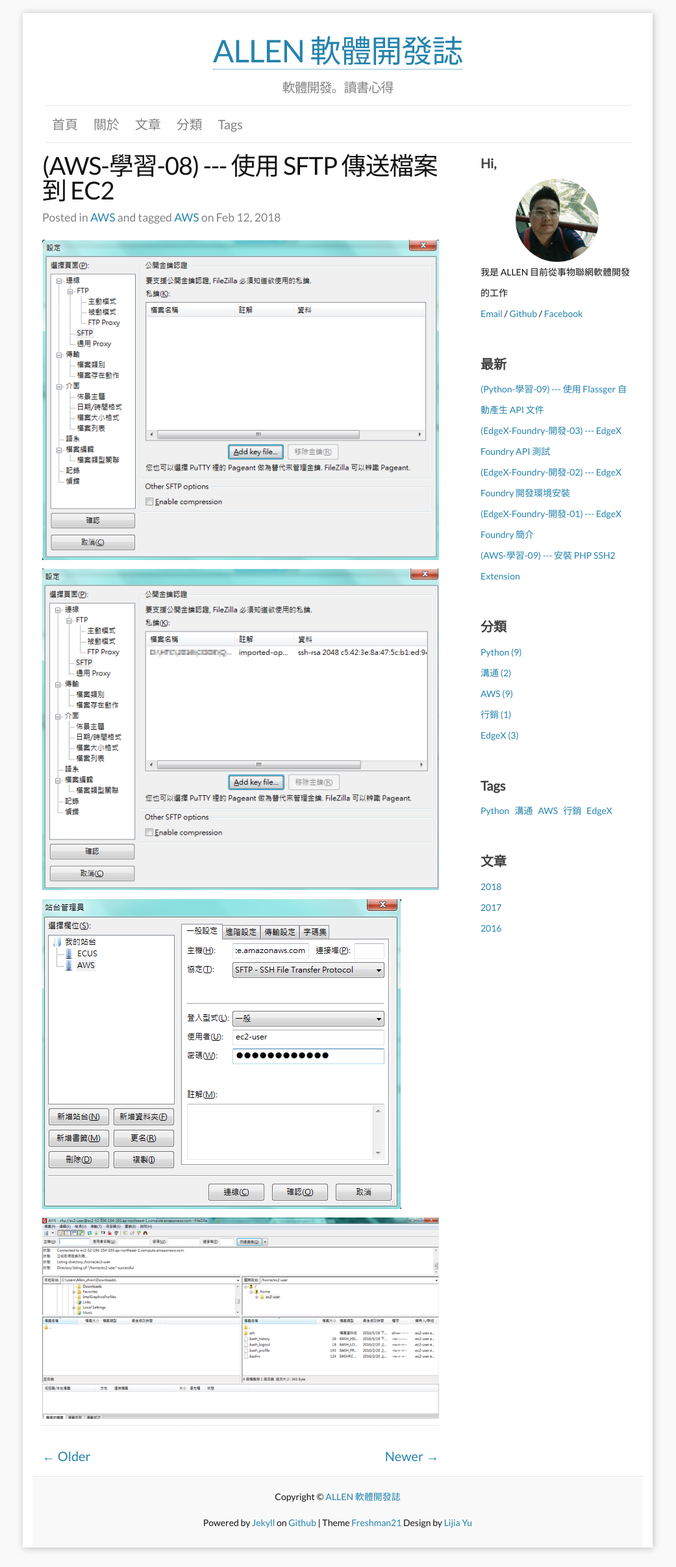
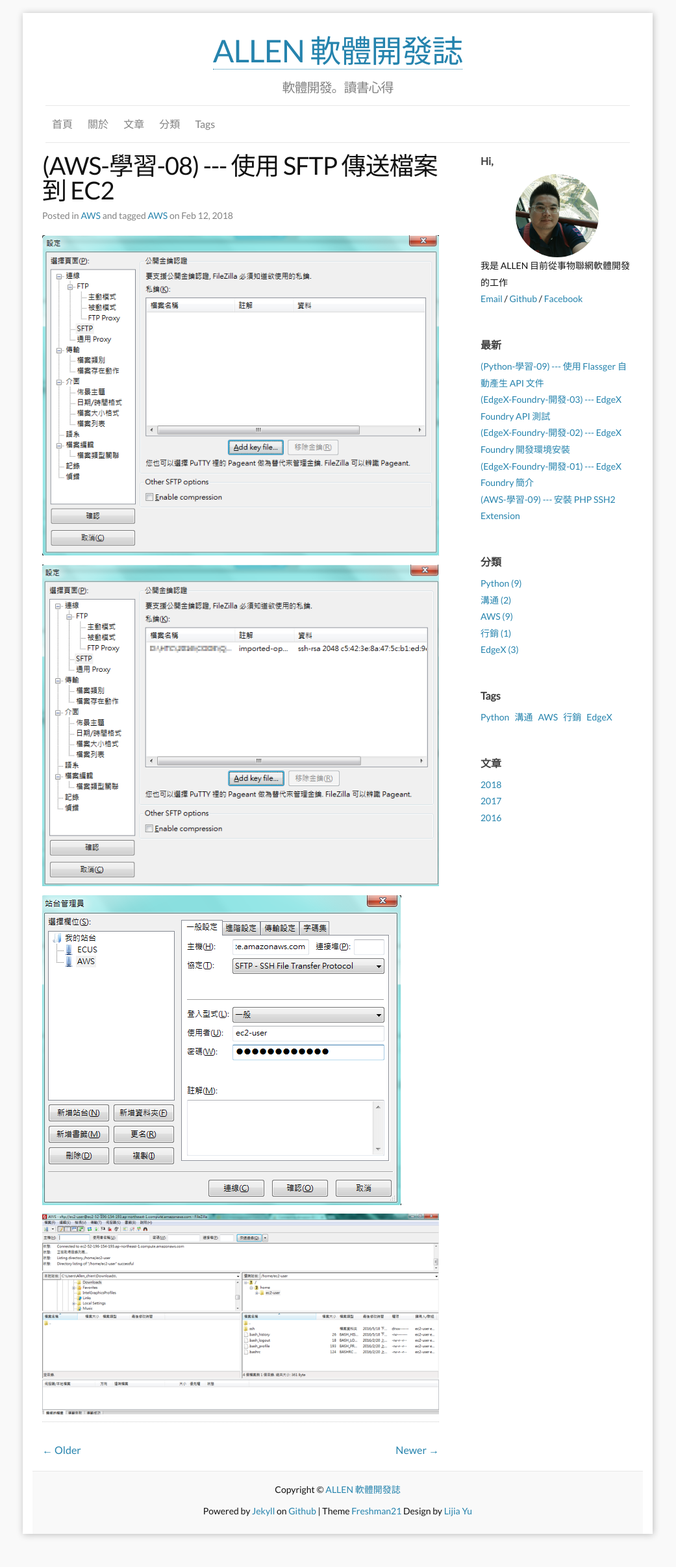
Before and after one commit to allenchien-tw/allenchien-tw.github.io, a Jekyll site: the page built from _posts/2018-02-12-aws-sftp.md, in a window 1280 px wide. Shown: the whole page at 65% size, without its empty margins (120-1161 px from the left). Built offline with Jekyll 4.4.1, drawn with Linux system fonts in a browser that asks for light colours; some web fonts are replaced; comment, search, counter and statistics services are not loaded; after the commit the page ends 2391 px from its top, so only the background shows below that.

Commit message:
update: update css font

```diff
--- a/css/main.scss
+++ b/css/main.scss
@@ -6,8 +6,8 @@
 
 
 // Our variables
-$base-font-family: 'cwTeXYen', 'Lato', 'Open Sans', Helvetica, Arial, sans-serif !important;
-$base-font-size:   20px;
+$base-font-family: 'Lato', 'Open Sans', Helvetica, Arial, sans-serif !important;
+$base-font-size:  16px;
 $small-font-size:  $base-font-size * 0.875;
 $base-line-height: 1.6em;
 
@@ -58,7 +58,6 @@
         "_syntax-highlighting-native" // "syntax-highlighting"
 ;
 
-@import url('https://fonts.googleapis.com/earlyaccess/cwtexyen.css');
 @import url('https://fonts.googleapis.com/css?family=Open+Sans');
 @import url('https://fonts.googleapis.com/css?family=Lato');
 @import url('https://maxcdn.bootstrapcdn.com/font-awesome/4.7.0/css/font-awesome.min.css');
```
